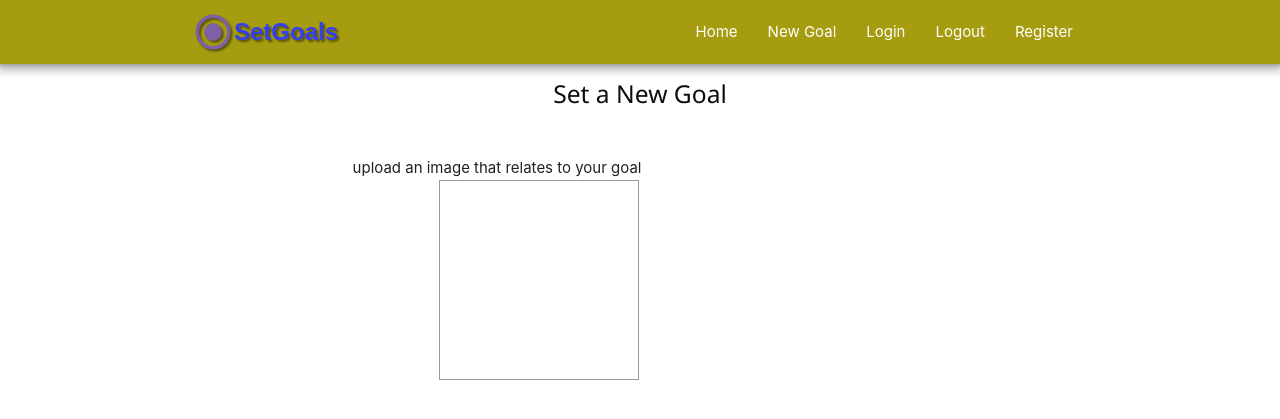
After one commit to veraleitaodev/getGoals, a Flask app: page /new_goal in a window 1280 px wide. The commit adds this page. Shown: the top 419 px of the page. Run offline with Flask 2, Linux system fonts and the light colour scheme; some libraries are stand-ins or nearby versions; some web fonts are replaced.

Commit message:
add new-goal template

```diff
--- a/run.py
+++ b/run.py
@@ -88,6 +88,11 @@ def login():
     return render_template("login.html")
 
 
+@app.route("/new_goal", methods=["GET", "POST"])
+def new_goal():
+    return render_template("new-goal.html")
+
+
 if __name__ == "__main__":
     app.run(host=os.environ.get("IP"),
             port=int(os.environ.get("PORT")),
--- a/static/css/style.css
+++ b/static/css/style.css
@@ -1,4 +1,4 @@
-@import url('https://fonts.googleapis.com/css2?family=Gruppo:wght@400;600;700&family=Noto+Sans:wght@400;600;700&display=swap');
+@import url("https://fonts.googleapis.com/css2?family=Gruppo:wght@400;600;700&family=Noto+Sans:wght@400;600;700&display=swap");
 
 * {
   padding: 0;
@@ -7,21 +7,25 @@
 }
 
 :root {
-  --color-1: #C09CD9;
-  --color-2: #7D60A6;
-  --color-3: #353FF2;
-  --color-4: #A69C0F;
-  --color-5: #D9CC1E;
-  --color-6: #0D0D0D;
+  --color-1: #c09cd9;
+  --color-2: #7d60a6;
+  --color-3: #353ff2;
+  --color-4: #a69c0f;
+  --color-5: #d9cc1e;
+  --color-6: #0d0d0d;
   --color-7: rgba(13, 13, 13, 0.5);
   --color-8: white;
-  --color-9: #DCDCDC;
-  --color-10: #A9A9A9;
+  --color-9: #dcdcdc;
+  --color-10: #a9a9a9;
 }
 
 h5.center-align {
   color: var(--color-6);
   font-family: "Noto Sans", sans-serif;
+}
+
+.main-container {
+  margin-top: 50px;
 }
 
 /*--Navigation--*/
@@ -61,10 +65,7 @@ span.white-text {
   font-weight: bold;
 }
 /*-- Register page --*/
-.register-container,
-.login-container {
-    margin-top: 50px;
-}
+
 button.btn.submit-button {
   background-color: var(--color-1);
 }
@@ -72,3 +73,47 @@ i.material-icons.form-icon.prefix {
   color: var(--color-5);
   text-shadow: 2px 2px 2px var(--color-7);
 }
+
+/*-- new-goal page --*/
+
+/*-- code obtained at https://codepen.io/opznhaarlems/pen/mKymJy and adapted to this project--*/
+.image-file-upload {
+  display: inline-block;
+  position: relative;
+  width: 200px;
+  height: 200px;
+  border: 1px solid #999;
+  cursor: pointer;
+  overflow: hidden;
+
+  input[type="file"] {
+    opacity: 0.0001;
+    -webkit-transform: scale(10);
+    -webkit-transform-origin: 10px center;
+    transform: scale(10);
+    transform-origin: 10px center;
+  }
+
+  &-preview {
+    position: absolute;
+    left: 0;
+    top: 0;
+    z-index: 1;
+    width: 100%;
+    height: 100%;
+    line-height: 100px;
+    text-align: center;
+    color: #999;
+  }
+
+  img {
+    position: absolute;
+    left: 0;
+    top: 0;
+    width: 100%;
+    height: 100%;
+    object-fit: cover;
+    pointer-events: none;
+  }
+}
+/*-- end of code for upload image --*/
--- a/static/js/script.js
+++ b/static/js/script.js
@@ -3,3 +3,71 @@
 $(document).ready(function(){
     $(".sidenav").sidenav();
 });
+
+
+// code obtained from https://codepen.io/opznhaarlems/pen/mKymJy
+
+function processImageUpload(e) {
+
+    var $target = $($(this).data('target'));
+    var $preview = $($(this).data('preview'));
+
+    var maxWidth = +($(this).data('max-width') || 800);
+    var maxHeight = +($(this).data('max-height') || 600);
+    var targetMime = $(this).data('mime') || 'image/jpeg';
+
+    var files = e.target.files;
+	  var imageTypes = {
+		  	'image/jpeg': 'jpg',
+  			'image/gif': 'gif',
+  			'image/png': 'png'
+	  };
+
+    if ( !files.length || !imageTypes[files[0].type] ) {
+        $target.val('');
+        $preview.html('<span class="mdi mdi-image mdi-48px"></span>');
+        return;
+    }
+
+    var reader = new FileReader();
+		reader.onload = function() {
+        var img = document.createElement("img");
+        img.onload = function() {
+          var resizedImg = imageToDataUri(img, maxWidth, maxHeight, targetMime);
+          $target.val(resizedImg);
+          $preview.html('<img src="' + resizedImg + '">');
+        }
+        img.src = event.target.result;
+    };
+    reader.readAsDataURL(files[0]);
+}
+
+function imageToDataUri(img, maxWidth, maxHeight, targetMime) {
+
+    var canvas = document.createElement('canvas');
+    var ctx = canvas.getContext("2d");
+    ctx.drawImage(img, 0, 0);
+
+    var width = img.width;
+    var height = img.height;
+
+    if (width > height) {
+        if (width > maxWidth) {
+            height *= maxWidth / width;
+            width = maxWidth;
+        }
+    } else {
+        if (height > maxHeight) {
+            width *= maxHeight / height;
+            height = maxHeight;
+        }
+    }
+    canvas.width = width;
+    canvas.height = height;
+    var ctx = canvas.getContext("2d");
+    ctx.drawImage(img, 0, 0, width, height);
+
+    return canvas.toDataURL(targetMime);
+}
+
+$(document).on('change', 'input[type="file"][data-preview]', processImageUpload);
--- a/templates/base.html
+++ b/templates/base.html
@@ -35,7 +35,7 @@
               >
               <ul class="right hide-on-med-and-down">
                 <li><a href="{{ url_for('set_goals') }}">Home</a></li>
-                <li><a href="#">New Goal</a></li>
+                <li><a href="{{ url_for('new_goal') }}">New Goal</a></li>
                 <li><a href="{{ url_for('login') }}">Login</a></li>
                 <li><a href="#">Logout</a></li>
                 <li><a href="{{ url_for('register') }}">Register</a></li>
@@ -50,7 +50,7 @@
                 ><i class="material-icons logo-icon prefix">radio_button_checked</i>SetGoals</a
               ></li>
           <li><a href="{{ url_for('set_goals') }}">Home</a></li>
-          <li><a href="#">New Goal</a></li>
+          <li><a href="{{ url_for('new_goal') }}">New Goal</a></li>
           <li><a href="{{ url_for('login') }}">Login</a></li>
           <li><a href="#">Logout</a></li>
           <li><a href="{{ url_for('register') }}">Register</a></li>
--- /dev/null
+++ b/templates/new-goal.html
@@ -0,0 +1,30 @@
+{% extends "base.html" %} {% block content %}
+<h5 class="center-align">Set a New Goal</h5>
+<div class="container main-container">
+  <!--image upload section-->
+  <div class="row">
+    <div class="col s12 m8 offset-m2">
+    <p>upload an image that relates to your goal</p>
+      <!--upload image file section from https://codepen.io/opznhaarlems/pen/mKymJy and adapted to this project-->
+      <div class="container my-4">
+        <form action="">
+          <label class="image-file-upload">
+            <input
+              type="file"
+              data-target="#image"
+              data-preview="#image-preview"
+              data-max-width="300"
+              data-max-height="200"
+              data-mime="image/jpeg"
+            />
+            <input type="hidden" name="image" id="image" />
+            <div id="image-preview" class="image-file-upload-preview">
+              <span class="mdi mdi-image mdi-48px"></span>
+            </div>
+          </label>
+        </form>
+      </div>
+    </div>
+  </div>
+</div>
+{% endblock %}
```
Also changed, not shown: templates/login.html (+6 -4 lines), templates/register.html (+5 -4 lines), README.md. Lines whose indentation alone changed are shown as unchanged.
